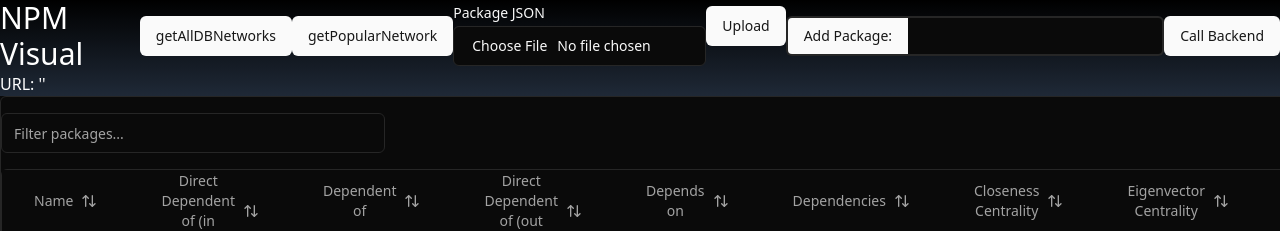
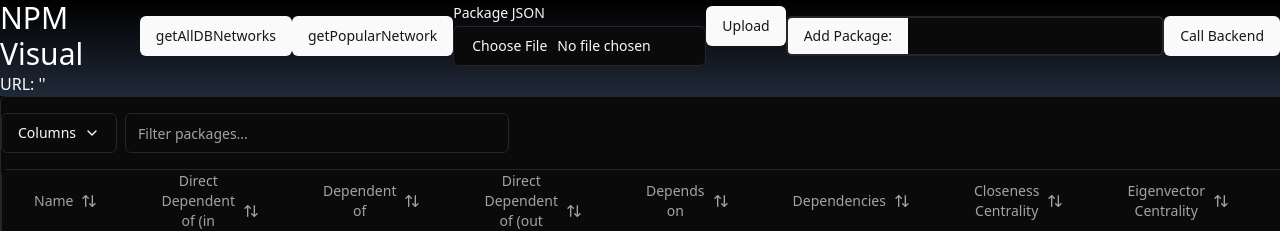
Before and after one commit to PraveenKusuluri08/npm_visual, a React (Vite) app in the folder frontend/: page / in a window 1280 px wide. Shown: the top 231 px of the page. Built offline with nearby package versions, Linux system fonts and the light colour scheme.

Commit message:
moved column selector to beginning

```diff
--- a/frontend/src/components/table/NodeTableContainer.tsx
+++ b/frontend/src/components/table/NodeTableContainer.tsx
@@ -56,17 +56,9 @@
 
   return (
     <div className="rounded-md border h-full flex flex-col">
-      <div className="flex items-center py-4 gap-2">
-        <Input
-          placeholder="Filter packages..."
-          value={(table.getColumn("id")?.getFilterValue() as string) ?? ""}
-          onChange={(event) =>
-            table.getColumn("id")?.setFilterValue(event.target.value)
-          }
-          className="max-w-sm"
-        />
+      <div className="flex flex-row items-center py-4 gap-2">
         <DropdownMenu>
-          <DropdownMenuTrigger asChild>
+          <DropdownMenuTrigger>
             <Button variant="outline" className="ml-auto">
               Columns <ChevronDown />
             </Button>
@@ -91,6 +83,14 @@
               })}
           </DropdownMenuContent>
         </DropdownMenu>
+        <Input
+          placeholder="Filter packages..."
+          value={(table.getColumn("id")?.getFilterValue() as string) ?? ""}
+          onChange={(event) =>
+            table.getColumn("id")?.setFilterValue(event.target.value)
+          }
+          className="max-w-sm"
+        />
       </div>
       <NodeTable columns={columns} table={table}></NodeTable>
     </div>
--- a/frontend/src/components/table/columns.tsx
+++ b/frontend/src/components/table/columns.tsx
@@ -97,7 +97,6 @@
     cell: (cell) => {
       return (
         <CellDependenciesRecursive cellData={cell}></CellDependenciesRecursive>
-
       )
     },
   },
```
